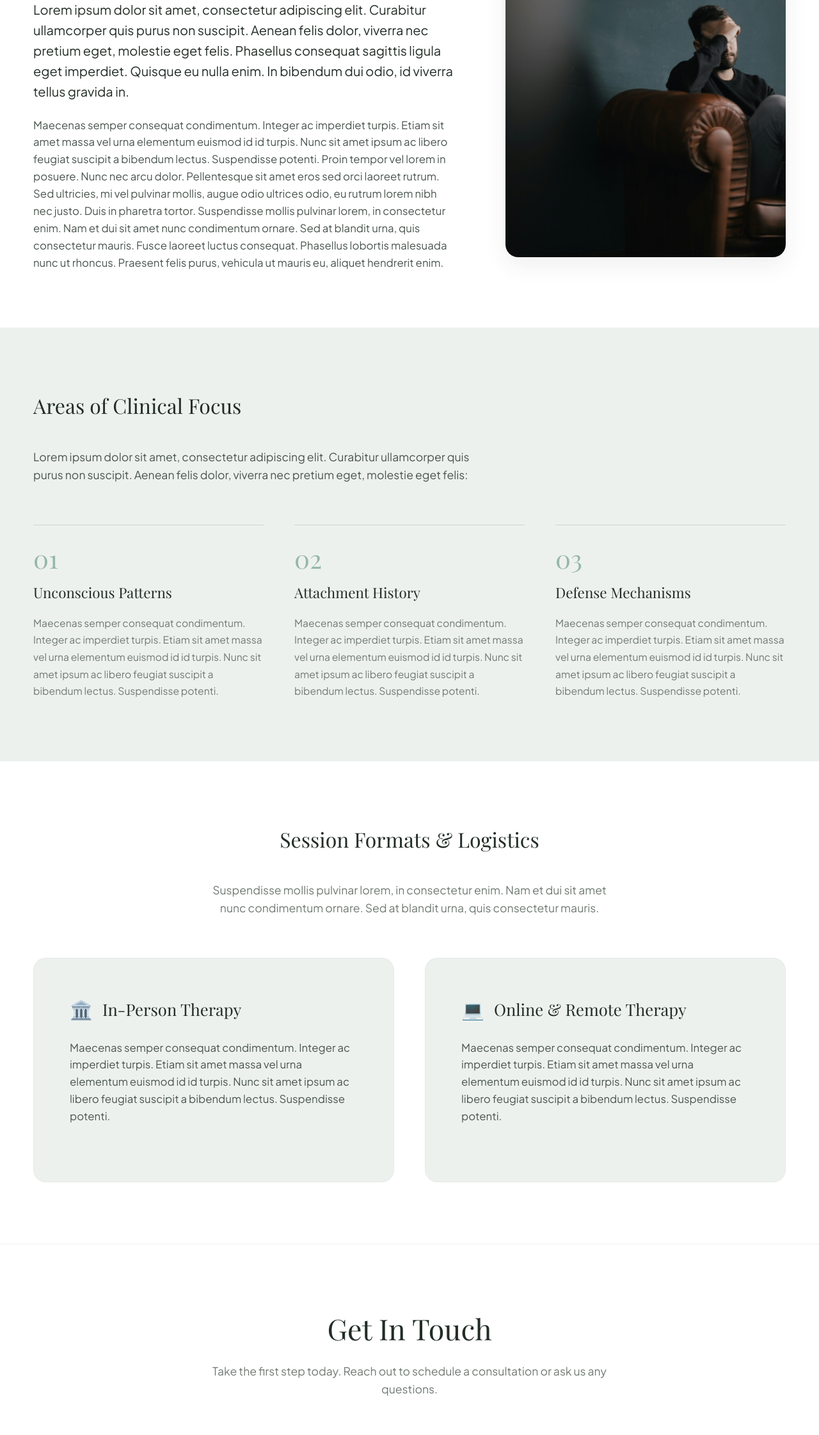
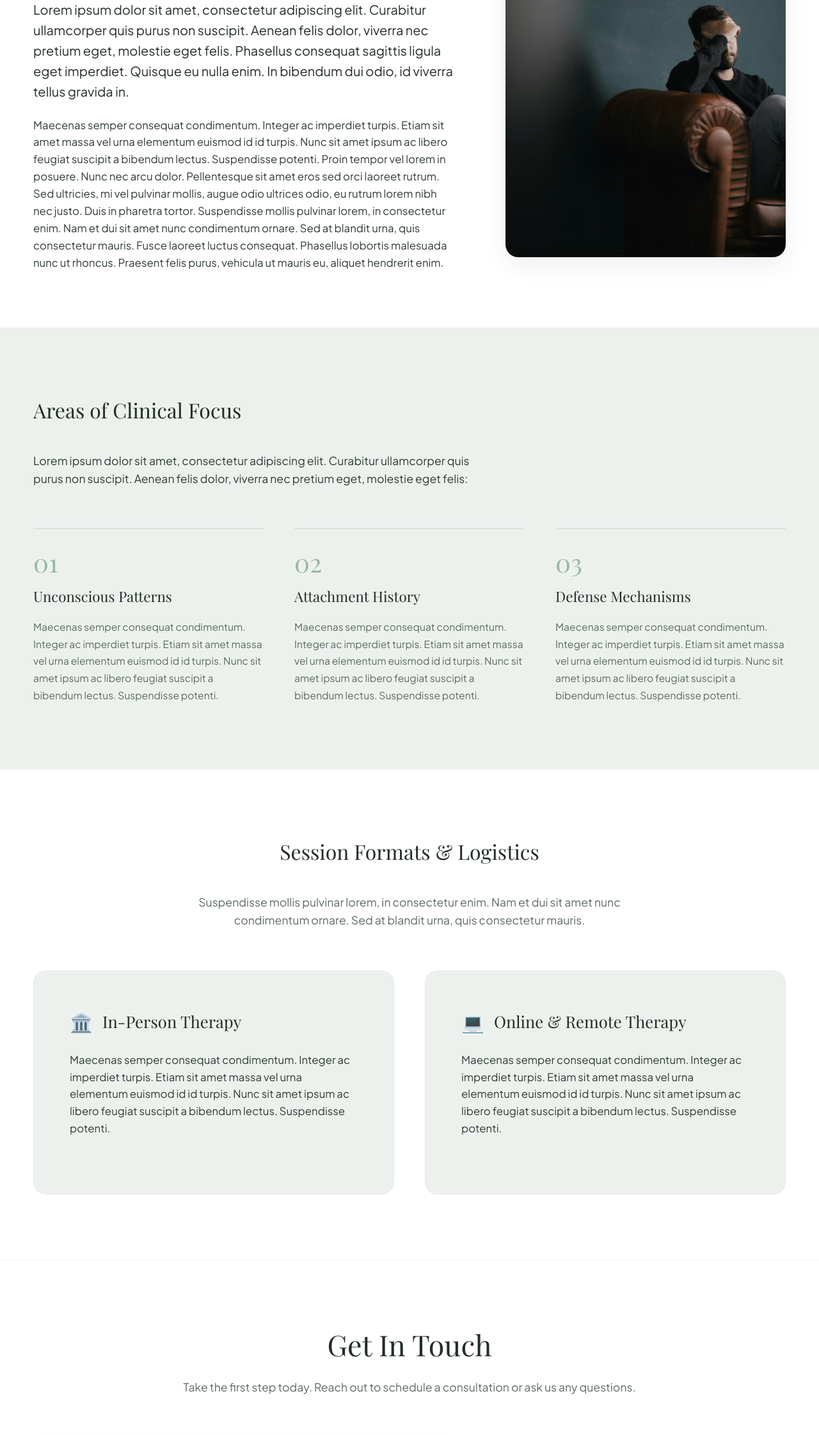
Before and after one commit to MikeAvgeros/zoipsychotherapy, a plain HTML site: page psychodynamic-therapy.html in a window 1280 px wide. Shown: the part 309-2552 px from the top of the page at 64% size. Drawn offline with nearby package versions, Linux system fonts and the light colour scheme; a web font is replaced by a local one.

Commit message:
Metadata and css improvements

```diff
--- a/assets/css/style.css
+++ b/assets/css/style.css
@@ -6,8 +6,8 @@
   --primary-hover: #004526;
   --accent: #e2ede5;
   --dark-neutral: #222d26;
-  --text-main: #4a554e;
-  --text-muted: #707a73;
+  --text-main: #2e3b33;
+  --text-muted: #5c6b61;
   --bg-light: #edf1ee;
   --bg-white: #ffffff;
 
@@ -20,11 +20,7 @@
   --shadow-sm: 0 4px 20px rgba(0, 0, 0, 0.03);
   --shadow-md: 0 12px 35px rgba(34, 45, 38, 0.08);
 
-  font-synthesis: none;
-  text-rendering: optimizeLegibility;
-  -webkit-font-smoothing: antialiased;
-  -moz-osx-font-smoothing: grayscale;
-  -webkit-text-size-adjust: 100%;
+  --section-padding: clamp(3.5rem, 8vw, 7.5rem) 0;
 }
 
 /* ==========================================================================
@@ -52,6 +48,9 @@ html {
   height: 100%;
   scroll-behavior: smooth;
   font-size: 16px;
+  font-synthesis: none;
+  text-rendering: optimizeLegibility;
+  -webkit-text-size-adjust: 100%;
 }
 
 body {
@@ -82,6 +81,34 @@ a {
   padding: 0 2rem;
 }
 
+.about-section,
+.values-section,
+.team-section,
+.services-section,
+.profile-details-cv,
+.profile-accreditations,
+.service-focus,
+.service-logistics,
+.fees-section {
+  padding: var(--section-padding) !important;
+}
+
+.service-overview,
+.profile-intro {
+  padding: clamp(3.5rem, 8vw, 5rem) 0 0 0;
+}
+
+.hero-content p,
+.value-card p,
+.team-card p,
+.service-card p,
+.logistics-card p,
+.policy-block p,
+.form-fields label,
+.footer-section p {
+  max-width: 100%;
+}
+
 /* Global Section Typography Header Utilities */
 .section-title {
   font-family: var(--font-serif);
@@ -93,7 +120,7 @@ a {
 }
 
 .section-subtitle {
-  max-width: 650px;
+  max-width: 720px;
   margin: 0 auto 4rem;
   text-align: center;
   color: var(--text-muted);
--- a/psychodynamic-therapy.html
+++ b/psychodynamic-therapy.html
@@ -1,7 +1,11 @@
 <!doctype html>
 <html lang="en">
   <head>
-    <title>Psychodynamic Therapy | Synthesis Practice</title>
+    <title>Psychodynamic Psychotherapy | Synthesis Practice</title>
+    <meta
+      name="description"
+      content="Explore unconscious dynamics, heal relational patterns, and achieve structural emotional change through insight-oriented Psychodynamic Psychotherapy."
+    />
     <meta charset="UTF-8" />
     <meta name="viewport" content="width=device-width, initial-scale=1.0" />
     <link rel="preconnect" href="https://fonts.googleapis.com" />
```
Also changed, not shown: index.html (+8 -2 lines).
